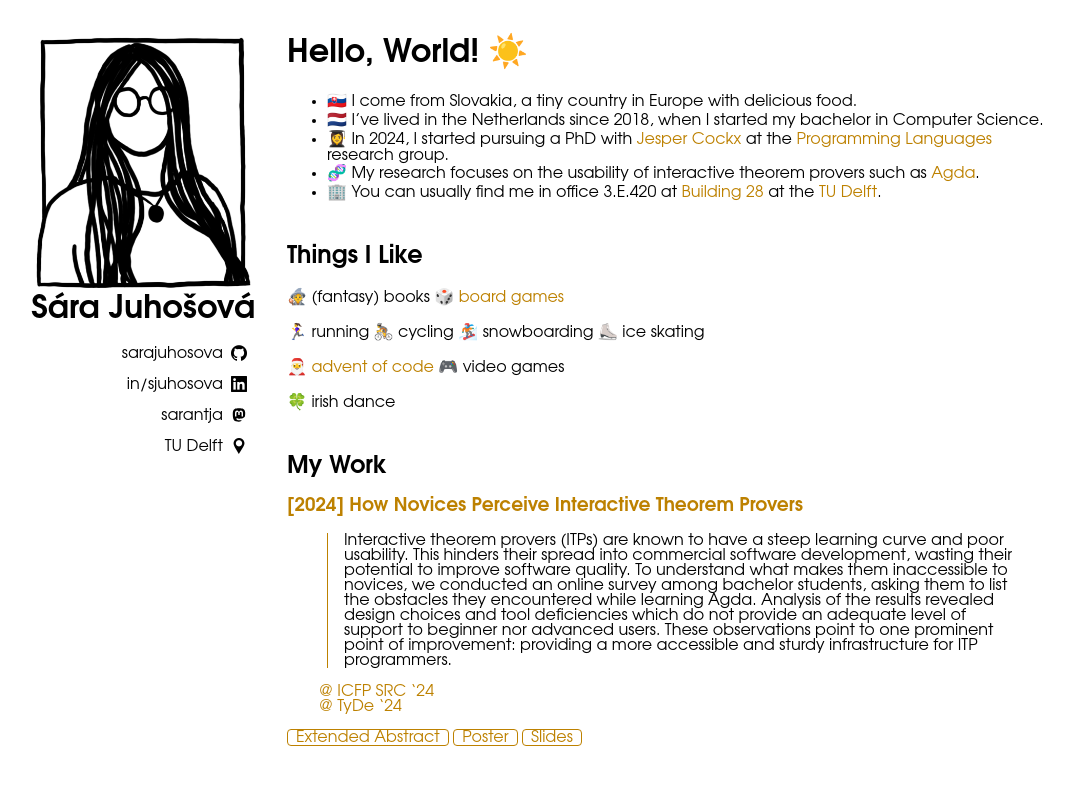
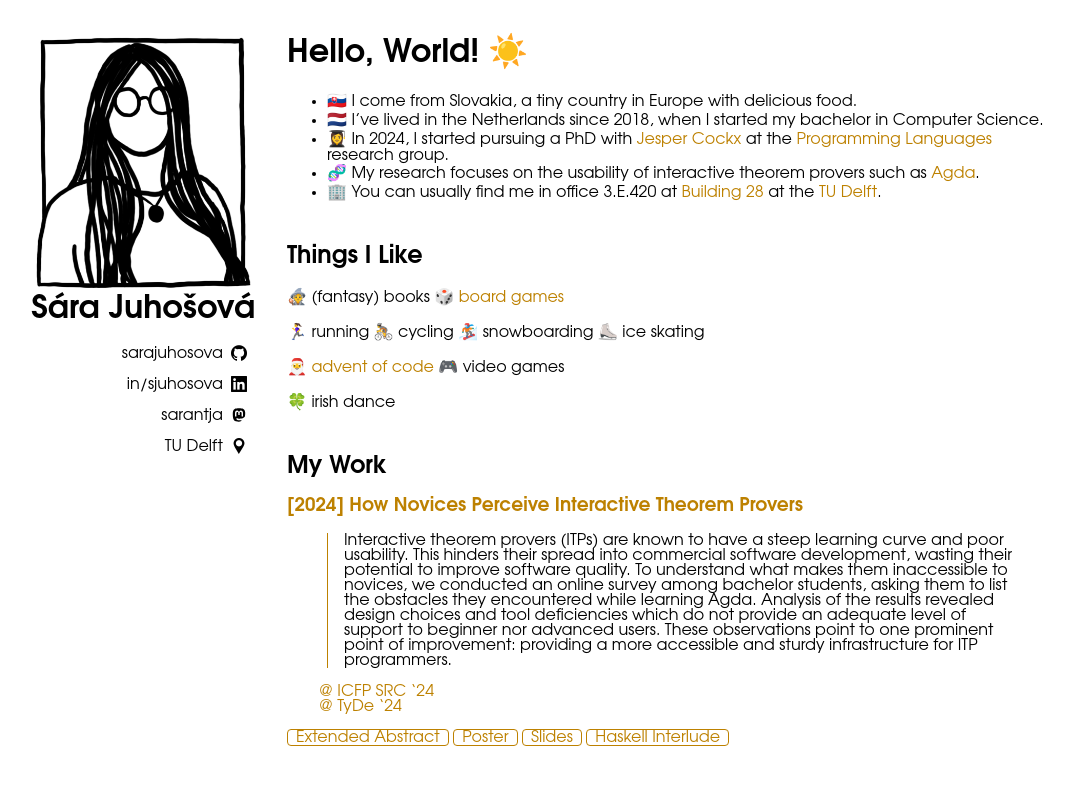
Before and after one commit to sarajuhosova/sarajuhosova.github.io, a Jekyll site: the page built from index.md, in a window 1280 px wide. Shown: the top 785 px of the page, without its empty margins (98-1171 px from the left). Built offline with Jekyll 4.4.1, drawn with Linux system fonts in a browser that asks for light colours.

Commit message:
Add link to Haskell Interlude

```diff
--- a/index.md
+++ b/index.md
@@ -37,3 +37,4 @@ title: Sára Juhošová
 <a href="/assets/files/novices/extended-abstract.pdf" class="link">Extended Abstract</a>
 <a href="/assets/files/novices/poster.pdf" class="link">Poster</a>
 <a href="/assets/files/novices/slides.pdf" class="link">Slides</a>
+<a href="https://haskell.foundation/podcast/58/" class="link">Haskell Interlude</a>
```
